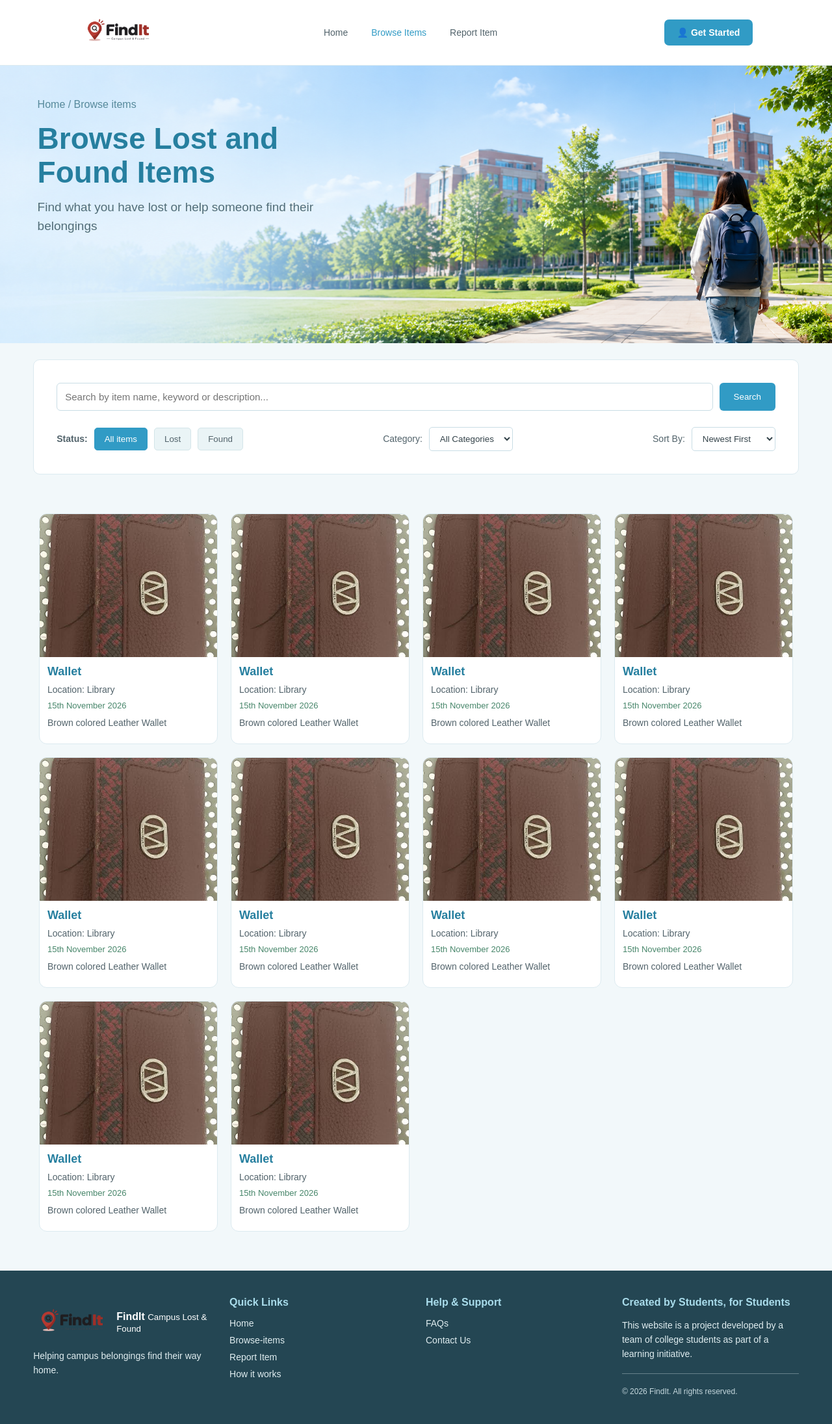
After one commit to lakshaykhanna16/findit-campus, a Python web app: template templates/browse-items.html in a window 1280 px wide. The commit adds this page. Shown: the whole page at 65% size. Run offline with Jinja, Linux system fonts and the light colour scheme; the template is opened without the code that fills it, so the values that code supplies are empty.

Commit message:
Complete browse items page styling

```diff
--- /dev/null
+++ b/static/css/browse-items.css
@@ -0,0 +1,182 @@
+
+/* HERO SECTION */
+#hero {
+    display: flex;
+    position: relative;
+    min-height: 180px;
+}
+
+#hero-image {
+    display: block;
+    width: 100%;
+    height: auto;
+}
+
+#hero-data {
+    position: absolute;
+    max-width: 500px;
+    top: 12%;
+    left: 4.5%;
+}
+
+#hero-data h1 {
+    font-size: 46px;
+    font-weight: 700;
+    line-height: 1.12;
+    color: #267F9F;
+    margin: 0 0 14px 0;
+}
+
+#breadcrumb {
+    font-size: 16px;
+    color: #56899B;
+    margin-bottom: 18px;
+}
+
+#description {
+    font-size: 19px;
+    line-height: 1.5;
+    color: #526E78;
+    margin: 0;
+}
+
+/* SEARCH CONTAINER */
+#search {
+    background-color: #FFFFFF;
+    padding: 35px;
+    margin: 25px 4%;
+    border: 1px solid #DCEAF0;
+    border-radius: 10px;
+}
+
+/* SEARCH BAR */
+.search-row {
+    display: flex;
+    gap: 10px;
+}
+
+.search-input {
+    flex: 1;
+    padding: 12px;
+    font-size: 15px;
+    border: 1px solid #C9DDE5;
+    border-radius: 6px;
+    outline-color: #45A9D0;
+}
+
+.search-button {
+    background-color: #319BC5;
+    color: white;
+    padding: 12px 22px;
+    border: none;
+    border-radius: 6px;
+    cursor: pointer;
+}
+
+/* FILTERS */
+.filter-row {
+    display: flex;
+    justify-content: space-between;
+    align-items: center;
+    margin-top: 25px;
+}
+
+#status {
+    display: flex;
+    align-items: center;
+    gap: 10px;
+}
+
+#status h5 {
+    font-size: 14px;
+    color: #52636B;
+}
+
+#status button {
+    padding: 9px 15px;
+    background-color: #EAF4F6;
+    color: #52636B;
+    border: 1px solid #D3E5E9;
+    border-radius: 5px;
+    cursor: pointer;
+}
+
+#status button:first-of-type {
+    background-color: #319BC5;
+    color: white;
+    border-color: #319BC5;
+}
+
+.filter-group {
+    display: flex;
+    align-items: center;
+    gap: 10px;
+}
+
+.filter-group label {
+    font-size: 14px;
+    color: #52636B;
+}
+
+.filter-group select {
+    padding: 9px 12px;
+    background-color: #FFFFFF;
+    color: #34434A;
+    border: 1px solid #C9DDE5;
+    border-radius: 5px;
+}
+
+/* ITEM GRID */
+#grid-container {
+    display: grid;
+    grid-template-columns: repeat(4, 1fr);
+    gap: 20px;
+    margin: 40px;
+    padding: 20px;
+    background-color: #F2F8FA;
+}
+
+/* INDIVIDUAL ITEM CARD */
+.item {
+    background-color: #FFFFFF;
+    border: 1px solid #DCEAF0;
+    border-radius: 12px;
+    padding: 0;
+    text-align: left;
+    overflow: hidden;
+}
+
+/* CARD IMAGE */
+.item img {
+    width: 100%;
+    height: 220px;
+    object-fit: cover;
+    display: block;
+}
+
+/* CARD CONTENT */
+.item-data {
+    padding: 12px;
+}
+
+.item h3 {
+    font-size: 18px;
+    color: #267F9F;
+    margin-bottom: 8px;
+}
+
+.item p {
+    font-size: 14px;
+    color: #52636B;
+    margin-bottom: 9px;
+}
+
+.item .date {
+    color: #47866A;
+    font-size: 13px;
+}
+
+.item .item-info {
+    color: #52636B;
+    line-height: 1.5;
+}
--- a/static/css/styles.css
+++ b/static/css/styles.css
@@ -1,29 +1,46 @@
-/* main */
+
+/* GLOBAL */
 * {
     box-sizing: border-box;
+    margin: 0;
+    padding: 0;
 }
 
 body {
-    margin: 0;
     font-family: Arial, sans-serif;
-    color: #12366d;
+    color: #34434A;
+    background-color: #F2F8FA;
 }
 
-/* navbar */
+/* NAVBAR */
 .navbar {
     min-height: 70px;
     padding: 10px 9.5%;
     display: flex;
     align-items: center;
     justify-content: space-between;
-    background: white;
-     border-bottom: 1px solid #99baec;
+    background-color: #FFFFFF;
+    border-bottom: 1px solid #DCEAF0;
 }
 
+/* LOGO */
+.logo {
+    display: flex;
+    align-items: center;
+    gap: 8px;
+}
+
+.logo img {
+    height: 80px;
+    width: auto;
+    display: block;
+}
+
+/* NAVIGATION LINKS */
 /* nav links */
 .nav-links a {
     padding: 10px 0;
-    color: #334761;
+    color: #52636B;
     font-size: 14px;
     text-decoration: none;
     position: relative;
@@ -35,7 +52,7 @@ body {
     position: absolute;
     width: 0;
     height: 2px;
-    background: #0875ee;
+    background: #319BC5;
     left: 0;
     bottom: 0;
     transition: width 0.3s;
@@ -47,34 +64,7 @@ body {
 
 /* active link color */
 .nav-links a.active {
-    color: #0875ee;
-}
-
-/* logo  */
-.logo {
-    display: flex;
-    align-items: center;
-    gap: 8px;
-    color: #0760c5;
-}
-
-.logo-icon {
-    font-size: 30px;
-}
-
-.logo b,
-.logo small {
-    display: block;
-}
-
-.logo b {
-    font-size: 24px;
-}
-
-.logo small {
-    margin-top: 2px;
-    font-size: 14px;
-    color: #065fc4;
+    color: #319BC5;
 }
 
 /* nav link */
@@ -86,26 +76,74 @@ body {
 
 .nav-links a {
     padding: 10px 0;
-    color: #334761;
+    color: #52636B;
     font-size: 14px;
 }
 
 .nav-links a:hover,
 .nav-links a.active {
-    color: #0875ee;
+    color: #319BC5;
 }
 
-
-/* get started button */
+/* GET STARTED BUTTON */
 .get-started {
     display: flex;
     align-items: center;
     gap: 8px;
     padding: 12px 20px;
-    background: #0875ee;
+    background-color: #319BC5;
     color: white;
     border-radius: 7px;
     text-decoration: none;
     font-size: 14px;
     font-weight: bold;
 }
+
+.get-started:hover {
+    background-color: #2585AA;
+}
+
+/* FOOTER */
+.footer {
+    display: grid;
+    grid-template-columns: repeat(4, 1fr);
+    background-color: #244653;
+    color: #FFFFFF;
+    padding: 40px 4%;
+    gap: 30px;
+}
+
+.footer h4 {
+    margin-bottom: 15px;
+    color: #A9DCEB;
+}
+
+.footer p {
+    color: #E0EDF0;
+    font-size: 14px;
+    line-height: 1.6;
+}
+
+.footer a {
+    display: block;
+    width: fit-content;
+    margin-bottom: 10px;
+    color: #E0EDF0;
+    font-size: 14px;
+    text-decoration: none;
+}
+
+.footer a:hover {
+    color: #A9DCEB;
+}
+
+.footer hr {
+    margin: 18px 0;
+    border: none;
+    border-top: 1px solid #66818A;
+}
+
+.footer .copyright {
+    font-size: 12px;
+    color: #C5D8DE;
+}
--- /dev/null
+++ b/templates/browse-items.html
@@ -0,0 +1,254 @@
+<!DOCTYPE html>
+<html lang="en">
+<head>
+    <meta charset="UTF-8">
+    <meta name="viewport" content="width=device-width, initial-scale=1.0">
+    <title>Browse-Items</title>
+    <link rel="stylesheet" href="/static/css/styles.css">
+    <link rel="stylesheet" href="/static/css/browse-items.css">
+</head>
+<body>
+    <header>
+        <!-- navbar -->
+        <nav class="navbar">
+            <div class="logo">
+                <a href="/templates/index.html">
+                    <img src="/static/images/logo.png" alt="logo">
+                </a>
+            </div>
+
+            <div class="nav-links">
+                <a href="/templates/index.html">Home</a>
+                <a href="/templates/browse-items.html" class="active">Browse Items</a>
+                <a href="/">Report Item</a>
+            </div>
+            <a href="/login" class="get-started">👤 Get Started</a>
+    </nav>
+    </header>
+
+    <main>
+        <section id="hero">
+                <img id="hero-image" src="/static/images/hero-image.png" alt="hero-image">
+            <div id="hero-data">
+                <p id="breadcrumb">Home / Browse items</p>
+                <h1>Browse Lost and Found Items</h1>
+                <p id="description">Find what you have lost or help someone find their belongings</p>
+
+            </div>
+        </section>
+
+
+        <section id="search">
+            <form id="search-form" method="get">
+
+                <div class="search-row">
+                    <input
+                        class="search-input"
+                        type="search"
+                        name="q"
+                        placeholder="Search by item name, keyword or description..."
+                        aria-label="Search items"
+                    >
+                    <button class="search-button" type="submit">Search</button>
+                </div>
+
+                <div class="filter-row">
+
+                    <div id="status">
+                        <h5>Status:</h5>
+                        <button type="button">All items</button>
+                        <button type="button">Lost</button>
+                        <button type="button">Found</button>
+                    </div>
+
+                    <div class="filter-group">
+                        <label for="category-">Category:</label>
+                        <select name="category" id="ategory-">
+                            <option value="all" selected>All Categories</option>
+                            <option value="wallets">Wallets</option>
+                            <option value="pens">Pens</option>
+                            <option value="books">Books</option>
+                        </select>
+                    </div>
+
+                    <div class="filter-group">
+                        <label for="sort-select">Sort By:</label>
+                        <select name="sort" id="sort-select">
+                            <option value="new">Newest First</option>
+                            <option value="old">Oldest</option>
+                            <option value="alphabetical">Alphabetically</option>
+                        </select>
+                    </div>
+
+                </div>
+            </form>
+        </section>
+
+
+
+        <section id="grid-container">
+
+            <div class="item">
+                <img src="/static/items/item1.jpeg" alt="Item 1">
+                <div class="item-data">
+                    <h3>Wallet</h3>
+                    <p class="item-category-name"></p>
+                    <p class="location">Location: Library</p>
+                    <p class="date">15th November 2026</p>
+                    <p class="item-info">Brown colored Leather Wallet</p>
+                </div>
+            </div>
+
+            <div class="item">
+                <img src="/static/items/item1.jpeg" alt="Item 1">
+                <div class="item-data">
+                    <h3>Wallet</h3>
+                    <p class="item-category-name"></p>
+                    <p class="location">Location: Library</p>
+                    <p class="date">15th November 2026</p>
+                    <p class="item-info">Brown colored Leather Wallet</p>
+                </div>
+            </div>
+
+            <div class="item">
+                <img src="/static/items/item1.jpeg" alt="Item 1">
+                <div class="item-data">
+                    <h3>Wallet</h3>
+                    <p class="item-category-name"></p>
+                    <p class="location">Location: Library</p>
+                    <p class="date">15th November 2026</p>
+                    <p class="item-info">Brown colored Leather Wallet</p>
+                </div>
+            </div>
+
+            <div class="item">
+                <img src="/static/items/item1.jpeg" alt="Item 1">
+                <div class="item-data">
+                    <h3>Wallet</h3>
+                    <p class="item-category-name"></p>
+                    <p class="location">Location: Library</p>
+                    <p class="date">15th November 2026</p>
+                    <p class="item-info">Brown colored Leather Wallet</p>
+                </div>
+            </div>
+
+            <div class="item">
+                <img src="/static/items/item1.jpeg" alt="Item 1">
+                <div class="item-data">
+                    <h3>Wallet</h3>
+                    <p class="item-category-name"></p>
+                    <p class="location">Location: Library</p>
+                    <p class="date">15th November 2026</p>
+                    <p class="item-info">Brown colored Leather Wallet</p>
+                </div>
+            </div>
+
+            <div class="item">
+                <img src="/static/items/item1.jpeg" alt="Item 1">
+                <div class="item-data">
+                    <h3>Wallet</h3>
+                    <p class="item-category-name"></p>
+                    <p class="location">Location: Library</p>
+                    <p class="date">15th November 2026</p>
+                    <p class="item-info">Brown colored Leather Wallet</p>
+                </div>
+            </div>
+
+            <div class="item">
+                <img src="/static/items/item1.jpeg" alt="Item 1">
+                <div class="item-data">
+                    <h3>Wallet</h3>
+                    <p class="item-category-name"></p>
+                    <p class="location">Location: Library</p>
+                    <p class="date">15th November 2026</p>
+                    <p class="item-info">Brown colored Leather Wallet</p>
+                </div>
+            </div>
+
+            <div class="item">
+                <img src="/static/items/item1.jpeg" alt="Item 1">
+                <div class="item-data">
+                    <h3>Wallet</h3>
+                    <p class="item-category-name"></p>
+                    <p class="location">Location: Library</p>
+                    <p class="date">15th November 2026</p>
+                    <p class="item-info">Brown colored Leather Wallet</p>
+                </div>
+            </div>
+
+            <div class="item">
+                <img src="/static/items/item1.jpeg" alt="Item 1">
+                <div class="item-data">
+                    <h3>Wallet</h3>
+                    <p class="item-category-name"></p>
+                    <p class="location">Location: Library</p>
+                    <p class="date">15th November 2026</p>
+                    <p class="item-info">Brown colored Leather Wallet</p>
+                </div>
+            </div>
+
+            <div class="item">
+                <img src="/static/items/item1.jpeg" alt="Item 1">
+                <div class="item-data">
+                    <h3>Wallet</h3>
+                    <p class="item-category-name"></p>
+                    <p class="location">Location: Library</p>
+                    <p class="date">15th November 2026</p>
+                    <p class="item-info">Brown colored Leather Wallet</p>
+                </div>
+            </div>
+        </section>
+
+    </main>
+
+    <footer class="footer">
+        <div class="footer-brand">
+            <div class="logo">
+                <span class="logo-icon">
+                    <img src="/static/images/logo.png" alt="logo">
+                </span>
+                <span>
+                    <b>FindIt</b>
+                    <small>Campus Lost & Found</small>
+                </span>
+            </div>
+            <p>
+                Helping campus belongings find their way home.
+            </p>
+        </div>
+
+        <div class="footer-links">
+            <h4>Quick Links</h4>
+            <a href="/templates/index.html">Home</a>
+            <a href="/templates/browse-items.html">Browse-items</a>
+            <a href="/templates/report-items">Report Item</a>
+            <a href="/templates/how-it-works">How it works</a>
+
+        </div>
+
+        <div class="footer-support">
+            <h4>Help & Support</h4>
+
+            <a href="/">FAQs</a>
+            <a href="/">Contact Us</a>
+        </div>
+
+        <div class="footer-credit">
+            <h4>Created by Students, for Students</h4>
+
+            <p>
+                This website is a project developed by a team
+                of college students as part of a learning initiative.
+            </p>
+
+            <hr>
+
+            <p class="copyright">
+                © 2026 FindIt. All rights reserved.
+            </p>
+        </div>
+
+    </footer>
+
+</body>
+</html>
```
Also changed, not shown: templates/index.html (+59 -12 lines), static/images/hero-image.png (added), static/images/logo.png (added), static/items/item1.jpeg (added).
